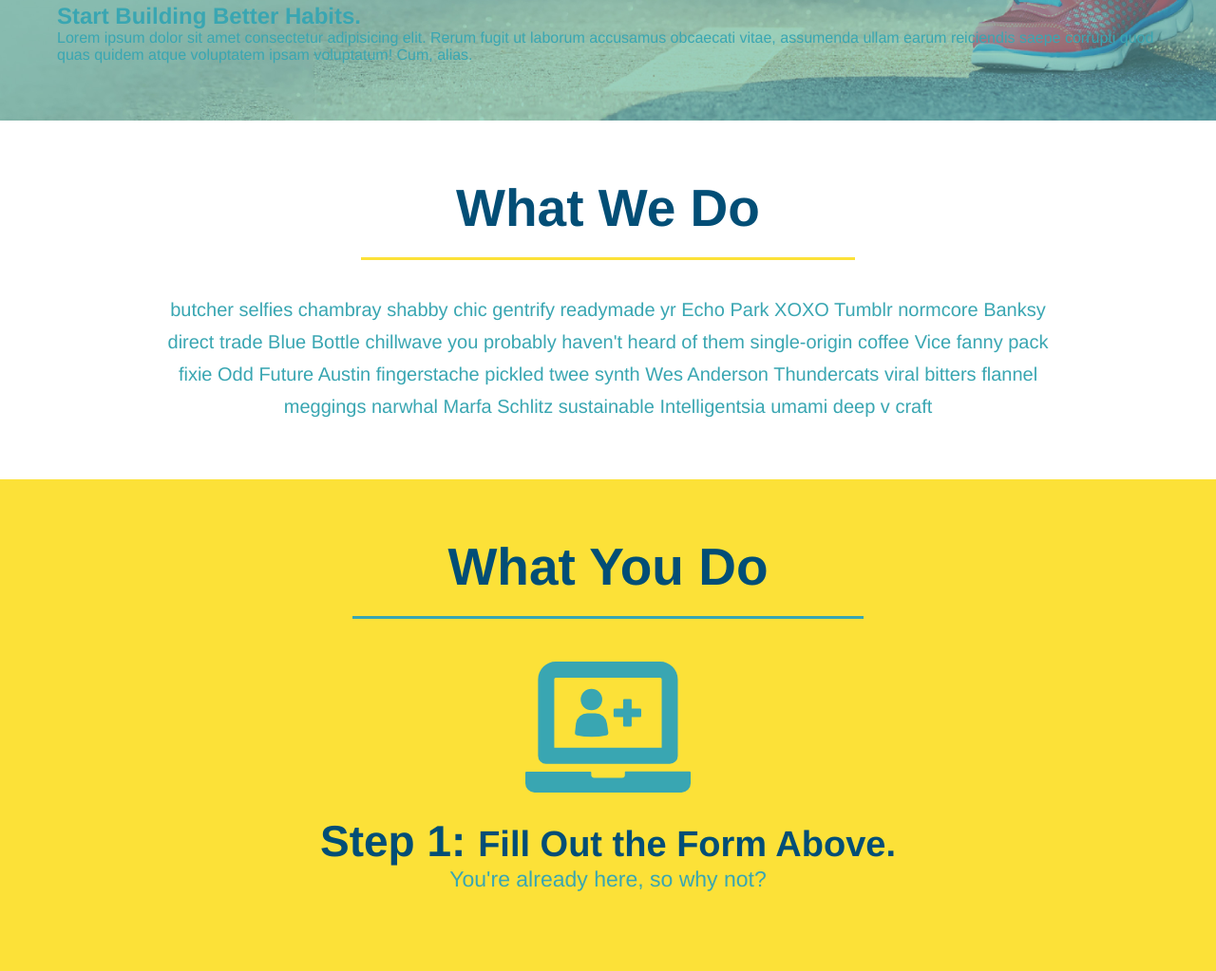
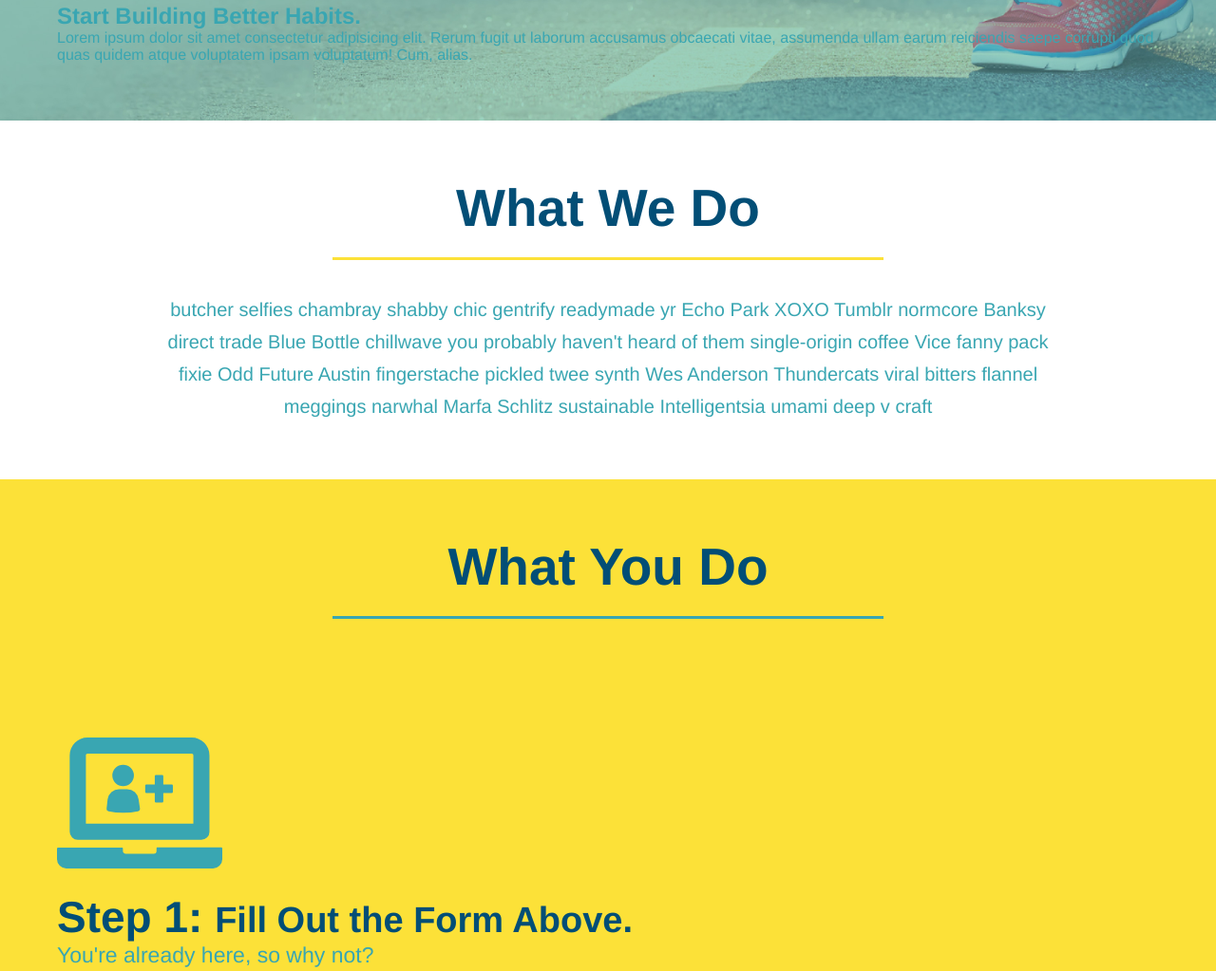
Before and after one commit to GTN-git/Run-buddy, a plain HTML site: page index.html in a window 1280 px wide. Shown: the part 655-1678 px from the top of the page at 95% size. Drawn offline with Linux system fonts and the light colour scheme; files whose address does not match are found by name.

Commit message:
Flex-Row set up

```diff
--- a/assets/css/style.css
+++ b/assets/css/style.css
@@ -139,9 +139,6 @@ section {
   color: #fce138;
 }
 
-.intro {
-  text-align: center;
-}
 
 .intro p {
   line-height: 1.7;
@@ -149,10 +146,10 @@ section {
   width: 80%;
   font-size: 20px;
   margin: 0 auto;
+  text-align: center;
 }
 
 .steps {
-  text-align: center;
   background: #fce138;
 }
 
@@ -183,10 +180,11 @@ section {
 .section-title {
   font-size: 55px;
   color: #024e76;
-  margin-bottom: 35px;
-  padding: 0 100px 20px 100px;
-  display: inline-block;
   border-bottom: 3px solid;
+  padding-bottom: 20px;
+  text-align: center;
+  margin: 0 auto 35px auto;
+  width: 50%;
 }
 
 .primary-border {
@@ -197,9 +195,6 @@ section {
   border-color: #39a6b2;
 }
 
-.trainers {
-  text-align: center;
-}
 
 .trainer {
   width: 900px;
@@ -244,9 +239,12 @@ section {
   text-align: right;
 }
 
+.flex-row {
+  display: flex;
+}
+
 /* REACH OUT STYLES START */
 .contact {
-  text-align: center;
   background: #024e76;
 }
 
@@ -285,4 +283,6 @@ section {
   color: #fce138;
 }
 
+
+
 /* REACH OUT STYLES END */
--- a/index.html
+++ b/index.html
@@ -76,18 +76,25 @@
 
   <!-- "what we do" section -->
   <section id="what-we-do" class="intro">
-    <h2 class="section-title primary-border">What We Do</h2>
+    <!-- Wrap everu h2 with a class of "section-title" in this div! -->
+    <div class="flex-row">
+      <h2 class="section-title primary-border">What We Do</h2>
+    </div>
+    <div class="flex-row">
     <p>
       butcher selfies chambray shabby chic gentrify readymade yr Echo Park XOXO Tumblr normcore Banksy direct trade Blue
       Bottle chillwave you probably haven't heard of them single-origin coffee Vice fanny pack fixie Odd Future Austin
       fingerstache pickled twee synth Wes Anderson Thundercats viral bitters flannel meggings narwhal Marfa Schlitz
       sustainable Intelligentsia umami deep v craft
     </p>
+    </div>
   </section>
 
   <!-- "what you do" section -->
   <section id="what-you-do" class="steps">
-    <h2 class="section-title secondary-border">What You Do</h2>
+    <div class="flex-row">
+      <h2 class="section-title secondary-border">What You Do</h2>
+    </div>
 
     <div>
       <img src="01-04-svgs/step-1.svg" alt="" />
@@ -116,7 +123,9 @@
 
   <!-- "meet the trainers" section -->
   <section id="your-trainers" class="trainers">
-    <h2 class="section-title primary-border">Meet The Trainers</h2>
+    <div class="flex-row">
+      <h2 class="section-title primary-border">Meet The Trainers</h2>
+    </div>
     <article class="trainer">
       <img src="01-05-trainers/trainer-1.jpg" alt="Arron Stephens in his workout clothes, ready to pump iron" />
       <div class="trainer-bio text-left">
@@ -162,7 +171,9 @@
 
   <!-- "reach out" section -->
   <section id="reach-out" class="contact">
+    <div class="flex-row">
     <h2 class="section-title secondary-border">Reach Out</h2>
+    </div>
     <div class="contact-info">
       <iframe
         src="https://www.google.com/maps/embed?pb=!1m18!1m12!1m3!1d3147.1079747227936!2d-120.42364418397035!3d37.92790791110593!2m3!1f0!2f0!3f0!3m2!1i1024!2i768!4f13.1!3m3!1m2!1s0x8090c49129b6ac57%3A0xb56c7eb95a2cd8bd!2sMain%20St%2C%20California%2095327!5e0!3m2!1sen!2sus!4v1616426329495!5m2!1sen!2sus"
```
